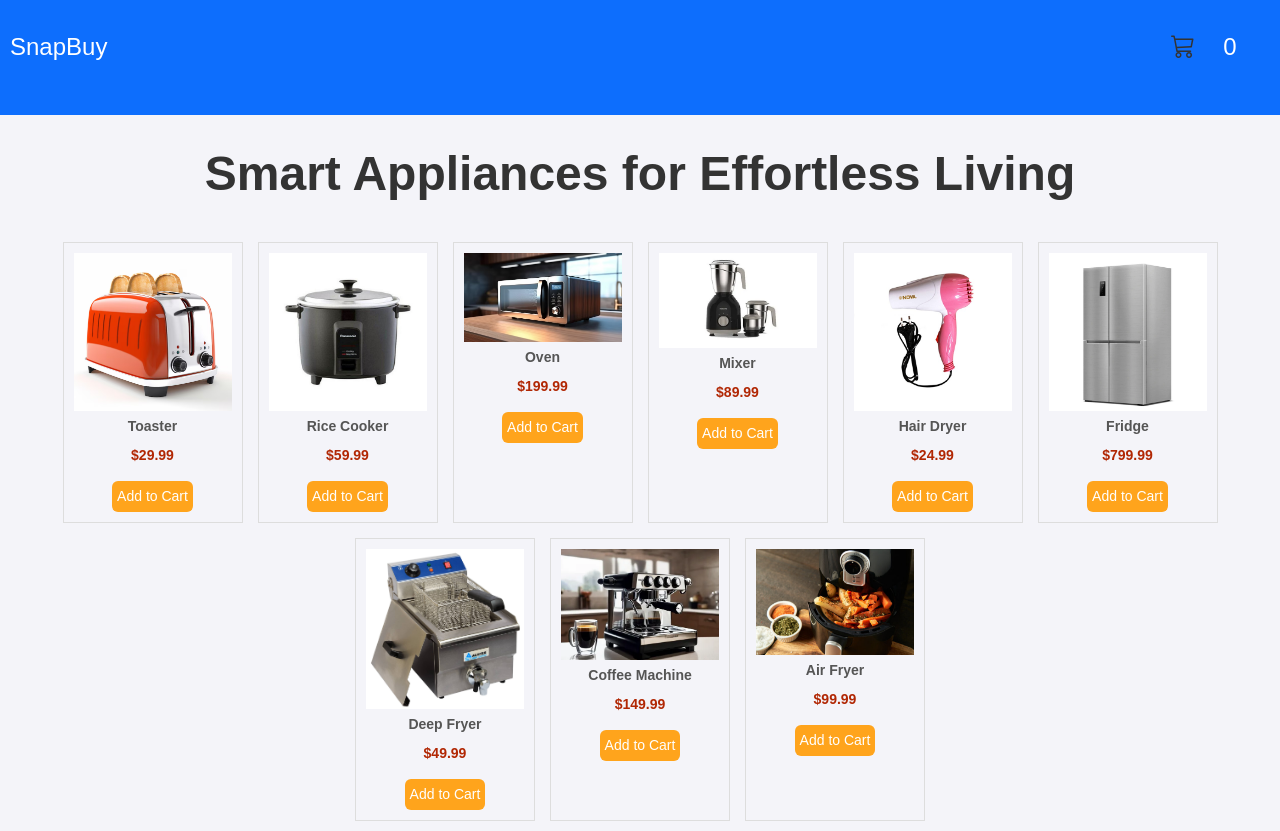
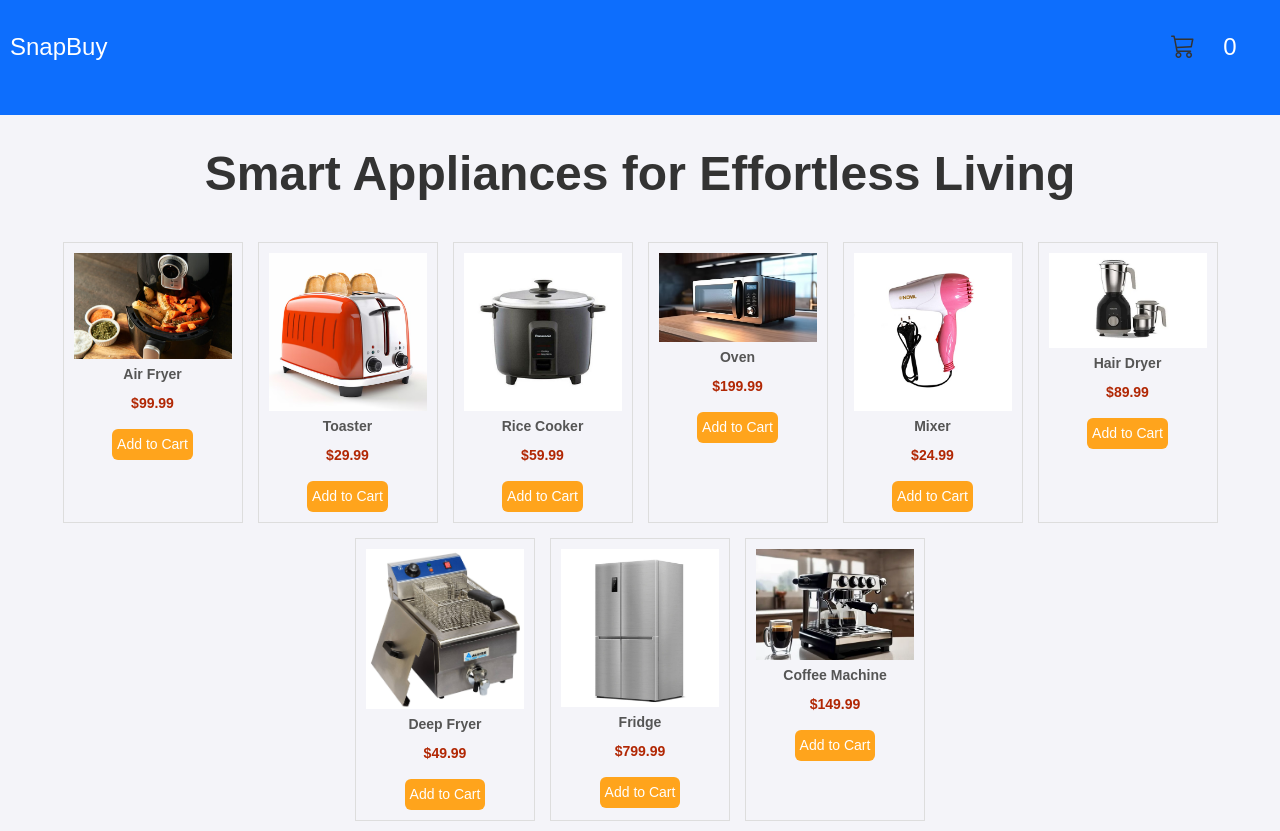
Before and after one commit to Mukarram-exe/Pre-Demo-Day-project, a React (Vite) app in the folder client/: page /appliances in a window 1280 px wide. Built offline with nearby package versions, Linux system fonts and the light colour scheme.

Commit message:
cart items showing in FInal page connect pending

```diff
--- a/client/src/pages/Appliances.jsx
+++ b/client/src/pages/Appliances.jsx
@@ -18,116 +18,51 @@ import { useContext } from 'react';
 function Appliances() {
   const { addToCart } = useContext(CartContext);
 
-  const addToCartHandler =(e)=>{
-    e.preventDefault();
-    console.log("I am clicked");
-    addToCart();
-  }
+  const addToCartHandler = (product) => {
+    console.log("Item added to cart:", product.name);
+    addToCart(product);
+  };
+
+  const products = [
+    { name: 'Air Fryer', price: 99.99, image: airfryer },
+    { name: 'Toaster', price: 29.99, image: toaster },
+    { name: 'Rice Cooker', price: 59.99, image: ricecooker },
+    { name: 'Oven', price: 199.99, image: oven },
+    { name: 'Mixer', price: 24.99, image: hairdryer },
+    { name: 'Hair Dryer', price: 89.99, image: MIXER },
+    { name: 'Deep Fryer', price: 49.99, image: deeepfryer },
+    { name: 'Fridge', price: 799.99, image: fridge },
+    { name: 'Coffee Machine', price: 149.99, image: coffeemachine },
+  ];
 
   return (
     <div>
       <Navbar />
       <h1 className="heading">Smart Appliances for Effortless Living</h1>
       <div className="product-list">
-
-        <div className="product-item">
-          <img src={toaster} alt="Toaster" className="product-image" />
-          <p className="product-name">Toaster</p>
-          <p className="product-price">$29.99</p>
-          {/* <button className="add-to-cart-button">Add to Cart</button> */}
+        {/* <div className="product-item">
+          <img src={product.image} alt={product.name} className="product-image" />
+          <p className="product-name">{product.name}</p>
+          <p className="product-price">${product.price}</p>
           <button className="add-to-cart-button" onClick={addToCartHandler}>
-          Add to Cart
-        </button>
-        </div>
+            Add to Cart
+          </button>
+        </div> */}
+      {products.map((product, index) => (
+          <div className="product-item" key={index}>
+            <img src={product.image} alt={product.name} className="product-image" />
+            <p className="product-name">{product.name}</p>
+            <p className="product-price">${product.price.toFixed(2)}</p>
+            <button
+              className="add-to-cart-button"
+              onClick={() => addToCartHandler(product)}
+            >
+              Add to Cart
+            </button>
+          </div>
+        ))}
 
 
-        <div className="product-item">
-          <img src={ricecooker} alt="Rice Cooker" className="product-image" />
-          <p className="product-name">Rice Cooker</p>
-          <p className="product-price">$59.99</p>
-          {/* <button className="add-to-cart-button">Add to Cart</button> */}
-          <button className="add-to-cart-button" onClick={addToCartHandler}>
-          Add to Cart
-        </button>
-        </div>
-
-
-        <div className="product-item">
-          <img src={oven} alt="Oven" className="product-image" />
-          <p className="product-name">Oven</p>
-          <p className="product-price">$199.99</p>
-          {/* <button className="add-to-cart-button">Add to Cart</button> */}
-          <button className="add-to-cart-button" onClick={addToCartHandler}>
-          Add to Cart
-        </button>
-        </div>
-
-
-
-        <div className="product-item">
-          <img src={MIXER} alt="Mixer" className="product-image" />
-          <p className="product-name">Mixer</p>
-          <p className="product-price">$89.99</p>
-          {/* <button className="add-to-cart-button">Add to Cart</button> */}
-          <button className="add-to-cart-button" onClick={addToCartHandler}>
-          Add to Cart
-        </button>
-        </div>
-
-
-        <div className="product-item">
-          <img src={hairdryer} alt="Hair Dryer" className="product-image" />
-          <p className="product-name">Hair Dryer</p>
-          <p className="product-price">$24.99</p>
-          {/* <button className="add-to-cart-button">Add to Cart</button> */}
-          <button className="add-to-cart-button" onClick={addToCartHandler}>
-          Add to Cart
-        </button>
-        </div>
-
-
-        <div className="product-item">
-          <img src={fridge} alt="Fridge" className="product-image" />
-          <p className="product-name">Fridge</p>
-          <p className="product-price">$799.99</p>
-          {/* <button className="add-to-cart-button">Add to Cart</button> */}
-          <button className="add-to-cart-button" onClick={addToCartHandler}>
-          Add to Cart
-        </button>
-        </div>
-
-
-        <div className="product-item">
-          <img src={deeepfryer} alt="Deep Fryer" className="product-image" />
-          <p className="product-name">Deep Fryer</p>
-          <p className="product-price">$49.99</p>
-          {/* <button className="add-to-cart-button">Add to Cart</button> */}
-          <button className="add-to-cart-button" onClick={addToCartHandler}>
-          Add to Cart
-        </button>
-        </div>
-
-
-        <div className="product-item">
-          <img src={coffeemachine} alt="Coffee Machine" className="product-image" />
-          <p className="product-name">Coffee Machine</p>
-          <p className="product-price">$149.99</p>
-          {/* <button className="add-to-cart-button">Add to Cart</button> */}
-          <button className="add-to-cart-button" onClick={addToCartHandler}>
-          Add to Cart
-        </button>
-        </div>
-
-
-        <div className="product-item">
-          <img src={airfryer} alt="Air Fryer" className="product-image" />
-          <p className="product-name">Air Fryer</p>
-          <p className="product-price">$99.99</p>
-          {/* <button className="add-to-cart-button">Add to Cart</button> */}
-          <button className="add-to-cart-button" onClick={addToCartHandler}>
-          Add to Cart
-        </button>
-        </div>
       </div>
     </div>
   );
--- a/client/src/pages/Electronics.jsx
+++ b/client/src/pages/Electronics.jsx
@@ -10,9 +10,19 @@ import DSLR from "./images/DSLR.jpg"
 import AC from "./images/AC.avif"
 import "../components/styles/Electronics.css"
 import Navbar from "../components/Navbar"
+import { CartContext } from '../context/CartContext'
+import { useContext } from 'react';
+
 
 
 function Electronics() {
+  const { addToCart } = useContext(CartContext);
+
+  const addToCartHandler =(e)=>{
+    e.preventDefault();
+    console.log("I am clicked");
+    addToCart();
+  }
   return (
     <div>
       <Navbar />
@@ -23,72 +33,81 @@ function Electronics() {
           <img src={macbook} alt="MacBook" className="product-image" />
           <p className="product-name">MacBook</p>
           <p className="product-price">$1,299.99</p>
-          <button className="add-to-cart-button">Add to Cart</button>
-        </div>
+          <button className="add-to-cart-button" onClick={addToCartHandler}>
+          Add to Cart
+        </button>        </div>
 
 
         <div className="product-item">
           <img src={ps5} alt="PS5" className="product-image" />
           <p className="product-name">PlayStation 5</p>
           <p className="product-price">$499.99</p>
-          <button className="add-to-cart-button">Add to Cart</button>
-        </div>
+          <button className="add-to-cart-button" onClick={addToCartHandler}>
+          Add to Cart
+        </button>        </div>
 
 
         <div className="product-item">
           <img src={vaccumcleaner} alt="Vacuum Cleaner" className="product-image" />
           <p className="product-name">Vacuum Cleaner</p>
           <p className="product-price">$149.99</p>
-          <button className="add-to-cart-button">Add to Cart</button>
-        </div>
+          <button className="add-to-cart-button" onClick={addToCartHandler}>
+          Add to Cart
+        </button>        </div>
 
 
         <div className="product-item">
           <img src={TV} alt="TV" className="product-image" />
           <p className="product-name">Smart TV</p>
           <p className="product-price">$799.99</p>
-          <button className="add-to-cart-button">Add to Cart</button>
-        </div>
+          <button className="add-to-cart-button" onClick={addToCartHandler}>
+          Add to Cart
+        </button>        </div>
 
 
         <div className="product-item">
           <img src={SMARTWATCH} alt="Smartwatch" className="product-image" />
           <p className="product-name">Smartwatch</p>
           <p className="product-price">$199.99</p>
-          <button className="add-to-cart-button">Add to Cart</button>
-        </div>
+          <button className="add-to-cart-button" onClick={addToCartHandler}>
+          Add to Cart
+        </button>        </div>
 
 
         <div className="product-item">
           <img src={router} alt="Router" className="product-image" />
           <p className="product-name">WiFi Router</p>
           <p className="product-price">$79.99</p>
-          <button className="add-to-cart-button">Add to Cart</button>
-        </div>
+          <button className="add-to-cart-button" onClick={addToCartHandler}>
+          Add to Cart
+        </button>        </div>
 
 
         <div className="product-item">
           <img src={iphone15} alt="iPhone 15" className="product-image" />
           <p className="product-name">iPhone 15</p>
           <p className="product-price">$1,099.99</p>
-          <button className="add-to-cart-button">Add to Cart</button>
-        </div>
+          <button className="add-to-cart-button" onClick={addToCartHandler}>
+          Add to Cart
+        </button>        </div>
 
 
         <div className="product-item">
           <img src={DSLR} alt="DSLR Camera" className="product-image" />
           <p className="product-name">DSLR Camera</p>
           <p className="product-price">$899.99</p>
-          <button className="add-to-cart-button">Add to Cart</button>
-        </div>
+          <button className="add-to-cart-button" onClick={addToCartHandler}>
+          Add to Cart
+        </button>        </div>
 
 
         <div className="product-item">
           <img src={AC} alt="Air Conditioner" className="product-image" />
           <p className="product-name">Air Conditioner</p>
           <p className="product-price">$599.99</p>
-          <button className="add-to-cart-button">Add to Cart</button>
-        </div>
+          <button className="add-to-cart-button" onClick={addToCartHandler}>
+          Add to Cart
+        </button>        </div>
       </div>
     </div>
   );
--- a/client/src/pages/Endpage.jsx
+++ b/client/src/pages/Endpage.jsx
@@ -1,12 +1,14 @@
 import React from 'react'
 import UserAddress from '../components/UserAddress'
 import Navbar from '../components/Navbar'
+import Orderdetails from '../components/Orderdetails'
 
 function Endpage() {
   return (
       <div>
         <Navbar/>
       <UserAddress />
+      <Orderdetails />
     </div>
   )
 }
--- a/client/src/pages/Furniture.jsx
+++ b/client/src/pages/Furniture.jsx
@@ -7,9 +7,19 @@ import mattress from "./images/furniture/desktop-wallpaper-3-mattress-mattress.j
 import bookshelf from "./images/furniture/Bookshelf.jpg"
 import bedframe from "./images/furniture/Bed frame.jpeg"
 import Navbar from "../components/Navbar"
+import { CartContext } from '../context/CartContext'
+import { useContext } from 'react';
+
 
 
 function Furniture() {
+  const { addToCart } = useContext(CartContext);
+
+  const addToCartHandler =(e)=>{
+    e.preventDefault();
+    console.log("I am clicked");
+    addToCart();
+  }
   return (
     <div>
       <Navbar />
@@ -20,56 +30,63 @@ function Furniture() {
         <img src={armchair} alt="Arm Chair" className="product-image" />
         <p className="product-name">Arm Chair</p>
         <p className="product-price">$249.99</p>
-        <button className="add-to-cart-button">Add to Cart</button>
-      </div>
+        <button className="add-to-cart-button" onClick={addToCartHandler}>
+          Add to Cart
+        </button>      </div>
 
 
       <div className="product-item">
         <img src={sofa} alt="Sofa" className="product-image" />
         <p className="product-name">Sofa</p>
         <p className="product-price">$599.99</p>
-        <button className="add-to-cart-button">Add to Cart</button>
-      </div>
+        <button className="add-to-cart-button" onClick={addToCartHandler}>
+          Add to Cart
+        </button>      </div>
 
 
       <div className="product-item">
         <img src={lawnchair} alt="Lawn Chair Set" className="product-image" />
         <p className="product-name">Lawn Chair Set</p>
         <p className="product-price">$199.99</p>
-        <button className="add-to-cart-button">Add to Cart</button>
-      </div>
+        <button className="add-to-cart-button" onClick={addToCartHandler}>
+          Add to Cart
+        </button>      </div>
 
 
       <div className="product-item">
         <img src={table} alt="Dining Table" className="product-image" />
         <p className="product-name">Dining Table</p>
         <p className="product-price">$899.99</p>
-        <button className="add-to-cart-button">Add to Cart</button>
-      </div>
+        <button className="add-to-cart-button" onClick={addToCartHandler}>
+          Add to Cart
+        </button>      </div>
 
 
       <div className="product-item">
         <img src={mattress} alt="Mattress" className="product-image" />
         <p className="product-name">Mattress</p>
         <p className="product-price">$399.99</p>
-        <button className="add-to-cart-button">Add to Cart</button>
-      </div>
+        <button className="add-to-cart-button" onClick={addToCartHandler}>
+          Add to Cart
+        </button>      </div>
 
 
       <div className="product-item">
         <img src={bookshelf} alt="Bookshelf" className="product-image" />
         <p className="product-name">Bookshelf</p>
         <p className="product-price">$149.99</p>
-        <button className="add-to-cart-button">Add to Cart</button>
-      </div>
+        <button className="add-to-cart-button" onClick={addToCartHandler}>
+          Add to Cart
+        </button>      </div>
 
 
       <div className="product-item">
         <img src={bedframe} alt="Bed Frame" className="product-image" />
         <p className="product-name">Bed Frame</p>
         <p className="product-price">$499.99</p>
-        <button className="add-to-cart-button">Add to Cart</button>
-      </div>
+        <button className="add-to-cart-button" onClick={addToCartHandler}>
+          Add to Cart
+        </button>      </div>
     </div>
   </div>
   )
--- a/client/src/pages/ShippingAddress.jsx
+++ b/client/src/pages/ShippingAddress.jsx
@@ -3,9 +3,20 @@ import axios from 'axios'; // Make sure the casing is correct
 import "../components/styles/ShippingAddress.css";
 import { useNavigate } from "react-router-dom";
 import Navbar from "../components/Navbar";
+import { CartContext } from '../context/CartContext'
+import { useContext } from 'react';
 
 
 function ShippingAddress() {
+
+  const { addToCart } = useContext(CartContext);
+
+  const addToCartHandler =(e)=>{
+    e.preventDefault();
+    console.log("I am clicked");
+    addToCart();
+  }
+
 const navigate = useNavigate();
   const [formData, setFormData] = useState({
 
--- a/client/src/pages/Skincare.jsx
+++ b/client/src/pages/Skincare.jsx
@@ -6,9 +6,19 @@ import facewash from "./images/skin care/FACE WASH.jpg"
 import facemask from "./images/skin care/Face mask.avif"
 import Cleanser from "./images/skin care/Cleanser.webp"
 import Navbar from "../components/Navbar"
+import { CartContext } from '../context/CartContext'
+import { useContext } from 'react';
+
 
 
 function Skincare() {
+  const { addToCart } = useContext(CartContext);
+
+  const addToCartHandler =(e)=>{
+    e.preventDefault();
+    console.log("I am clicked");
+    addToCart();
+  }
   return (
     <div>
       <Navbar />
@@ -19,47 +29,53 @@ function Skincare() {
           <img src={Sunscreen} alt="Sunscreen" className="product-image" />
           <p className="product-name">Sunscreen</p>
           <p className="product-price">$24.99</p>
-          <button className="add-to-cart-button">Add to Cart</button>
-        </div>
+          <button className="add-to-cart-button" onClick={addToCartHandler}>
+          Add to Cart
+        </button>        </div>
 
 
         <div className="product-item">
           <img src={serum} alt="Serum" className="product-image" />
           <p className="product-name">Serum</p>
           <p className="product-price">$29.99</p>
-          <button className="add-to-cart-button">Add to Cart</button>
-        </div>
+          <button className="add-to-cart-button" onClick={addToCartHandler}>
+          Add to Cart
+        </button>        </div>
 
 
         <div className="product-item">
           <img src={moisturizer} alt="Moisturizer" className="product-image" />
           <p className="product-name">Moisturizer</p>
           <p className="product-price">$19.99</p>
-          <button className="add-to-cart-button">Add to Cart</button>
-        </div>
+          <button className="add-to-cart-button" onClick={addToCartHandler}>
+          Add to Cart
+        </button>        </div>
 
 
         <div className="product-item">
           <img src={facewash} alt="Face Wash" className="product-image" />
           <p className="product-name">Face Wash</p>
           <p className="product-price">$15.99</p>
-          <button className="add-to-cart-button">Add to Cart</button>
-        </div>
+          <button className="add-to-cart-button" onClick={addToCartHandler}>
+          Add to Cart
+        </button>        </div>
 
         <div className="product-item">
           <img src={facemask} alt="Face Mask" className="product-image" />
           <p className="product-name">Face Mask</p>
           <p className="product-price">$12.99</p>
-          <button className="add-to-cart-button">Add to Cart</button>
-        </div>
+          <button className="add-to-cart-button" onClick={addToCartHandler}>
+          Add to Cart
+        </button>        </div>
 
 
         <div className="product-item">
           <img src={Cleanser} alt="Cleanser" className="product-image" />
           <p className="product-name">Cleanser</p>
           <p className="product-price">$18.99</p>
-          <button className="add-to-cart-button">Add to Cart</button>
-        </div>
+          <button className="add-to-cart-button" onClick={addToCartHandler}>
+          Add to Cart
+        </button>        </div>
       </div>
     </div>
   )
```
Also changed, not shown: client/src/components/Orderdetails.jsx (added, +29 -0 lines), client/src/context/CartContext.jsx (+11 -6 lines), 2 other files (tests, documents, lock files or other folders).
